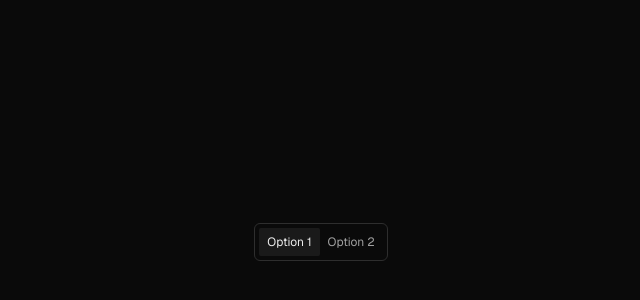
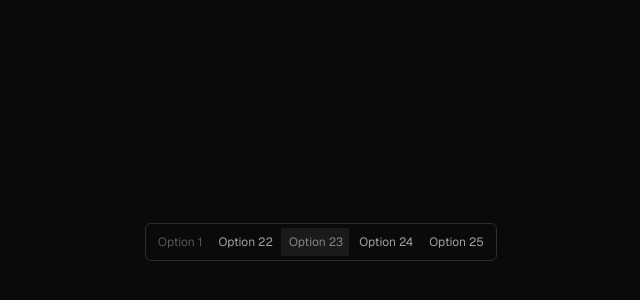
Before and after one commit to opencode-startup/OpenCode, a Next.js app: page / in a window 1280 px wide. Shown: the part 158-458 px from the top of the page, without its empty margins (319-959 px from the left). Built offline with nearby package versions, Linux system fonts and the light colour scheme.

Commit message:
OC-38 - Add `useSwitchAnimation` hook for smooth background transitions in Switch component

```diff
--- a/src/app/page.tsx
+++ b/src/app/page.tsx
@@ -5,11 +5,14 @@ import { useState } from 'react';
 import { Switch } from '@/components';
 
 export default function Home() {
-  const [switchValue, setSwitchValue] = useState('option1');
+  const [switchValue, setSwitchValue] = useState('option3');
 
   const switchOptions = [
-    { value: 'option1', label: 'Option 1' },
-    { value: 'option2', label: 'Option 2' },
+    { value: 'option1', label: 'Option 1', disabled: true },
+    { value: 'option2', label: 'Option 22' },
+    { value: 'option3', label: 'Option 23', disabled: true },
+    { value: 'option24', label: 'Option 24' },
+    { value: 'option22', label: 'Option 25' },
   ];
 
   return (
--- a/src/components/Switch/Switch.tsx
+++ b/src/components/Switch/Switch.tsx
@@ -1,8 +1,8 @@
 'use client';
 
-import { forwardRef, useId } from 'react';
+import { forwardRef, Ref, useCallback, useId, useRef } from 'react';
 
-import { useSwitch } from './hooks';
+import { useSwitch, useSwitchAnimation } from './hooks';
 import { SwitchProps } from './types';
 import { switchContainerVariants, switchOptionVariants } from './variants';
 
@@ -24,6 +24,7 @@ const Switch = forwardRef<HTMLDivElement, SwitchProps>(
     ref,
   ) => {
     const generatedId = useId();
+    const containerRef = useRef<HTMLDivElement>(null);
     const { currentValue, handleOptionClick, handleKeyDown } = useSwitch({
       options,
       value,
@@ -31,10 +32,28 @@ const Switch = forwardRef<HTMLDivElement, SwitchProps>(
       onChange,
       disabled,
     });
+    const { backgroundStyle, shouldAnimate } = useSwitchAnimation({
+      options,
+      currentValue,
+      containerRef,
+    });
+
+    // Merge refs utility
+    const mergedRef = useCallback(
+      (ref: Ref<HTMLDivElement>) => (node: HTMLDivElement | null) => {
+        containerRef.current = node;
+        if (typeof ref === 'function') {
+          ref(node);
+        } else if (ref) {
+          ref.current = node;
+        }
+      },
+      [],
+    );
 
     return (
       <div
-        ref={ref}
+        ref={mergedRef(ref)}
         role="radiogroup"
         aria-label={ariaLabel}
         aria-labelledby={ariaLabelledBy}
@@ -46,6 +65,15 @@ const Switch = forwardRef<HTMLDivElement, SwitchProps>(
         })}
         {...props}
       >
+        {/* Moving background indicator */}
+        <div
+          className={`pointer-events-none absolute top-1 bottom-1 rounded-[0.125rem] bg-gray-100
+            ${shouldAnimate ? 'transition-all duration-200 ease-out' : ''}`}
+          style={{
+            left: `${backgroundStyle.left}px`,
+            width: `${backgroundStyle.width}px`,
+          }}
+        />
         {options.map((option, index) => {
           const isSelected = currentValue === option.value;
           const isOptionDisabled = disabled || option.disabled;
--- a/src/components/Switch/hooks/index.ts
+++ b/src/components/Switch/hooks/index.ts
@@ -1 +1,2 @@
 export { useSwitch } from './useSwitch';
+export { useSwitchAnimation } from './useSwitchAnimation';
--- /dev/null
+++ b/src/components/Switch/hooks/useSwitchAnimation.ts
@@ -0,0 +1,54 @@
+import { useEffect, useRef, useState } from 'react';
+
+import { BackgroundStyle, UseSwitchAnimationProps } from '../types';
+
+export const useSwitchAnimation = ({
+  options,
+  containerRef,
+  currentValue,
+}: UseSwitchAnimationProps) => {
+  const hasChangedRef = useRef(false);
+  const initialValueRef = useRef(currentValue);
+  const [backgroundStyle, setBackgroundStyle] = useState<BackgroundStyle>({
+    left: 0,
+    width: 0,
+  });
+
+  // Track if value has changed from initial
+  useEffect(() => {
+    if (currentValue !== initialValueRef.current) {
+      hasChangedRef.current = true;
+    }
+  }, [currentValue]);
+
+  // Calculate background position and width
+  useEffect(() => {
+    if (!containerRef.current) return;
+
+    const selectedIndex = options.findIndex((option) => option.value === currentValue);
+    if (selectedIndex === -1) return;
+
+    const optionElements = containerRef.current.children;
+    if (optionElements.length === 0) return;
+
+    // Skip the background element (first child) and get the actual option element
+    // The background div is at index 0, so option elements start at index 1
+    const targetIndex = selectedIndex + 1;
+    const selectedElement = optionElements[targetIndex] as HTMLElement;
+
+    if (!selectedElement) return;
+
+    const containerRect = containerRef.current.getBoundingClientRect();
+    const selectedRect = selectedElement.getBoundingClientRect();
+
+    setBackgroundStyle({
+      left: selectedRect.left - containerRect.left,
+      width: selectedRect.width,
+    });
+  }, [currentValue, containerRef, options]);
+
+  return {
+    backgroundStyle,
+    shouldAnimate: hasChangedRef.current,
+  };
+};
--- a/src/components/Switch/variants.ts
+++ b/src/components/Switch/variants.ts
@@ -38,21 +38,15 @@ export const switchOptionVariants = tv({
       large: 'px-4 py-2.5 text-[1rem] leading-[1.5rem]',
     },
     selected: {
-      true: 'text-gray-1000 bg-gray-100',
-      false: 'hover:text-gray-1000 bg-transparent text-gray-900',
+      true: 'text-gray-1000 relative z-10 bg-transparent',
+      false: 'hover:text-gray-1000 relative z-10 bg-transparent text-gray-900',
     },
     disabled: {
       true: 'cursor-not-allowed opacity-50',
       false: 'cursor-pointer',
     },
   },
-  compoundVariants: [
-    {
-      selected: false,
-      disabled: false,
-      className: 'hover:bg-gray-100/20',
-    },
-  ],
+  compoundVariants: [],
   defaultVariants: {
     size: 'medium',
     selected: false,
```
Also changed, not shown: src/components/Switch/hooks/useSwitch.ts (+1 -9 lines), src/components/Switch/types.ts (+20 -1 lines).
